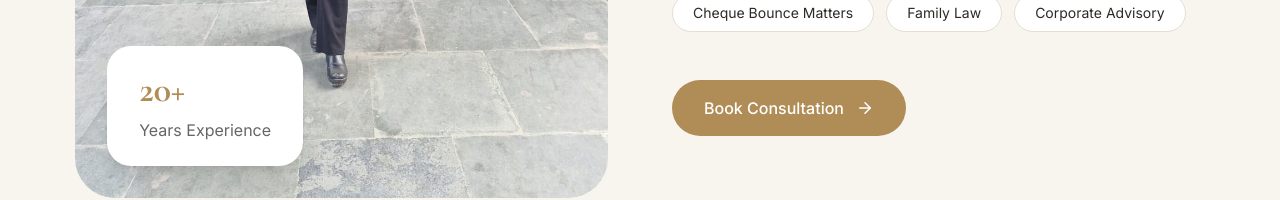
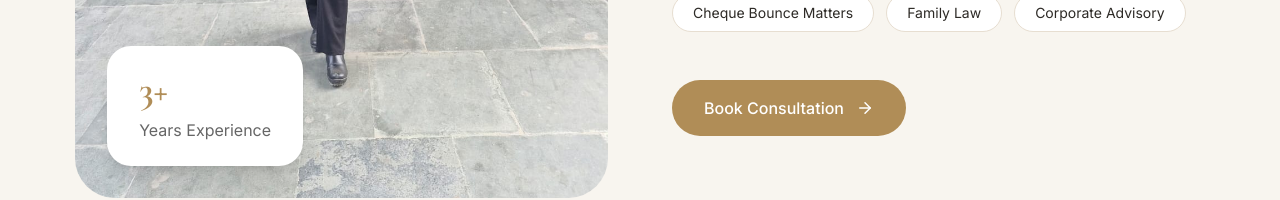
Before and after one commit to nitishbainslaa/lp-law-india, a Next.js app: page /partners/muskan in a window 1280 px wide. Shown: the part 622-822 px from the top of the page. Built offline with nearby package versions, Linux system fonts and the light colour scheme.

Commit message:
Update page.tsx

```diff
--- a/src/app/partners/muskan/page.tsx
+++ b/src/app/partners/muskan/page.tsx
@@ -62,7 +62,7 @@ export default function MuskanPage() {
                 <div className="absolute bottom-8 left-8 rounded-3xl bg-white px-8 py-6 shadow-xl">
 
                   <h3 className="text-4xl font-bold text-[#B08D57]">
-                    20+
+                    3+
                   </h3>
 
                   <p className="mt-2 text-[#666]">
```
